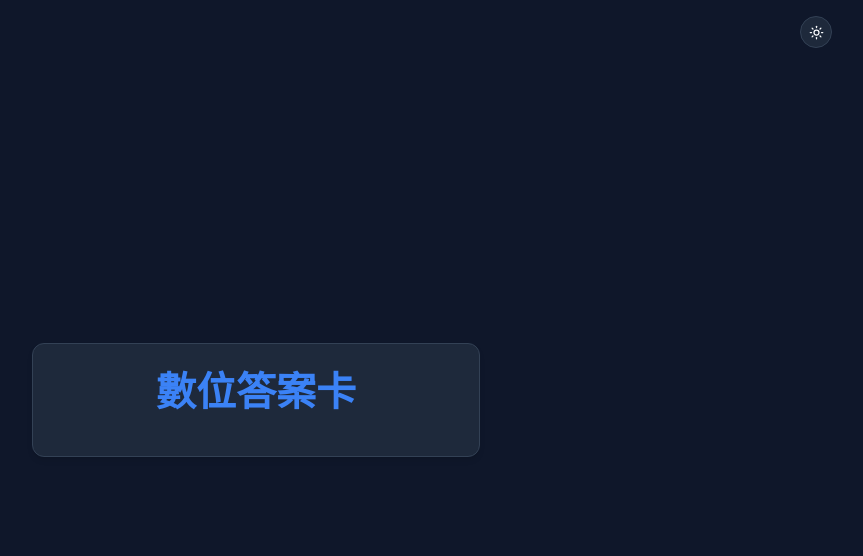
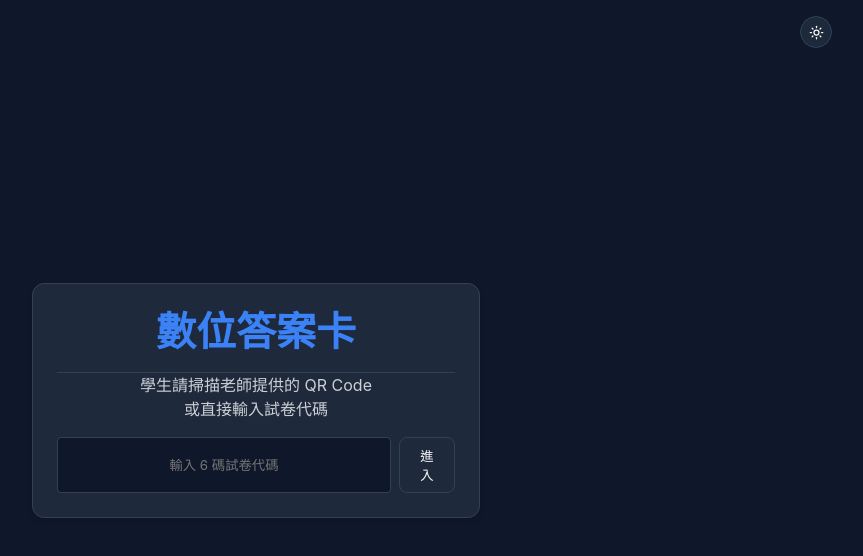
Before and after one commit to lukewang701/answercard, a Next.js app: page / in a window 1280 px wide. Shown: the top 556 px of the page, without its empty margins (384-1247 px from the left). Built offline with nearby package versions, Linux system fonts and the light colour scheme.

Commit message:
fix: adapt folder icon/text colors to light theme and restore student code form

```diff
--- a/app/page.tsx
+++ b/app/page.tsx
@@ -11,8 +11,15 @@ export default function Home() {
         <h1 className="text-primary mb-6">數位答案卡</h1>
         <div className="flex flex-col gap-4">
           <TeacherEntrance />
+          <div className="mt-4 pt-4" style={{ borderTop: '1px solid var(--border)' }}>
+            <p className="mb-4 text-sm" style={{ color: 'var(--foreground)', opacity: 0.8 }}>學生請掃描老師提供的 QR Code<br/>或直接輸入試卷代碼</p>
+            <StudentCodeForm />
+          </div>
         </div>
       </div>
     </div>
   );
 }
+
+// Client component for the student code form to handle navigation
+import { StudentCodeForm } from './StudentCodeForm';
--- a/app/teacher/ExamListView.tsx
+++ b/app/teacher/ExamListView.tsx
@@ -110,14 +110,14 @@ export default function ExamListView({ initialExams }: { initialExams: any[] })
           <FileStack className="text-primary" />
           {activeFolder ? (
             <>
-              <button className="text-white hover:text-primary transition-colors" onClick={() => setActiveFolder(null)}>
+              <button className="text-foreground hover:text-primary transition-colors" onClick={() => setActiveFolder(null)}>
                 所有資料夾
               </button>
               <ChevronRight size={18} className="opacity-50" />
               <span>{activeFolder}</span>
             </>
           ) : (
-            <span className="text-white">所有資料夾</span>
+            <span className="text-foreground">所有資料夾</span>
           )}
         </h2>
 
@@ -158,7 +158,7 @@ export default function ExamListView({ initialExams }: { initialExams: any[] })
                   </div>
                 </div>
                 <button
-                  className="p-2 text-white hover:text-danger hover:bg-danger/10 rounded-lg transition-colors"
+                  className="p-2 text-foreground opacity-60 hover:text-danger hover:opacity-100 hover:bg-danger/10 rounded-lg transition-colors"
                   onClick={(e) => {
                     e.stopPropagation();
                     setDeleteFolderTarget(group);
```
